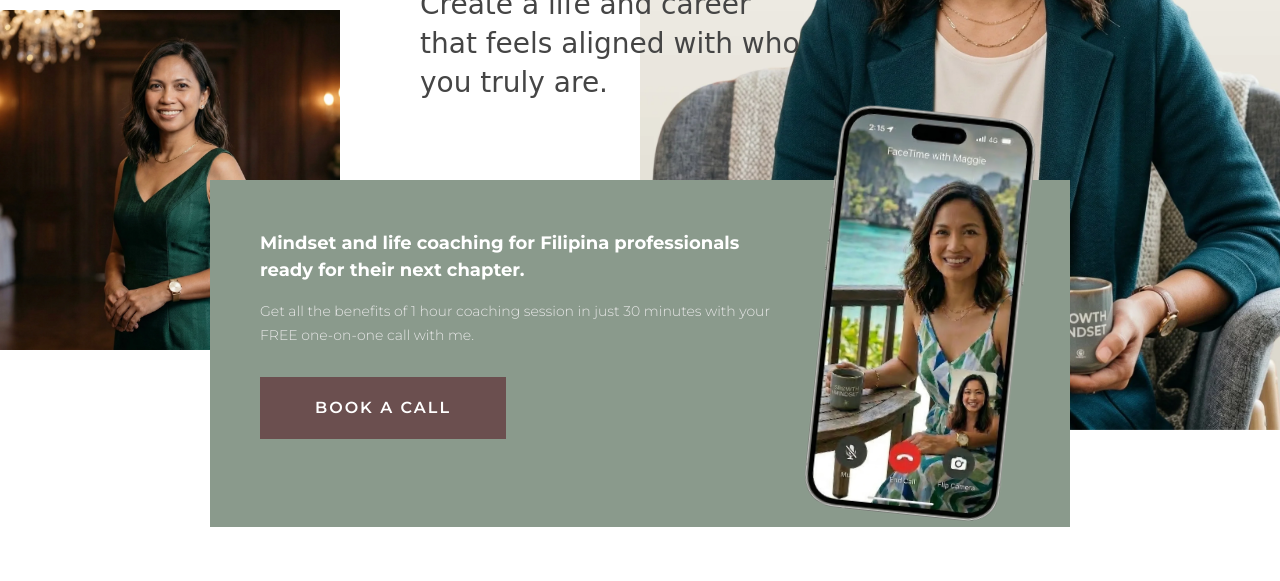
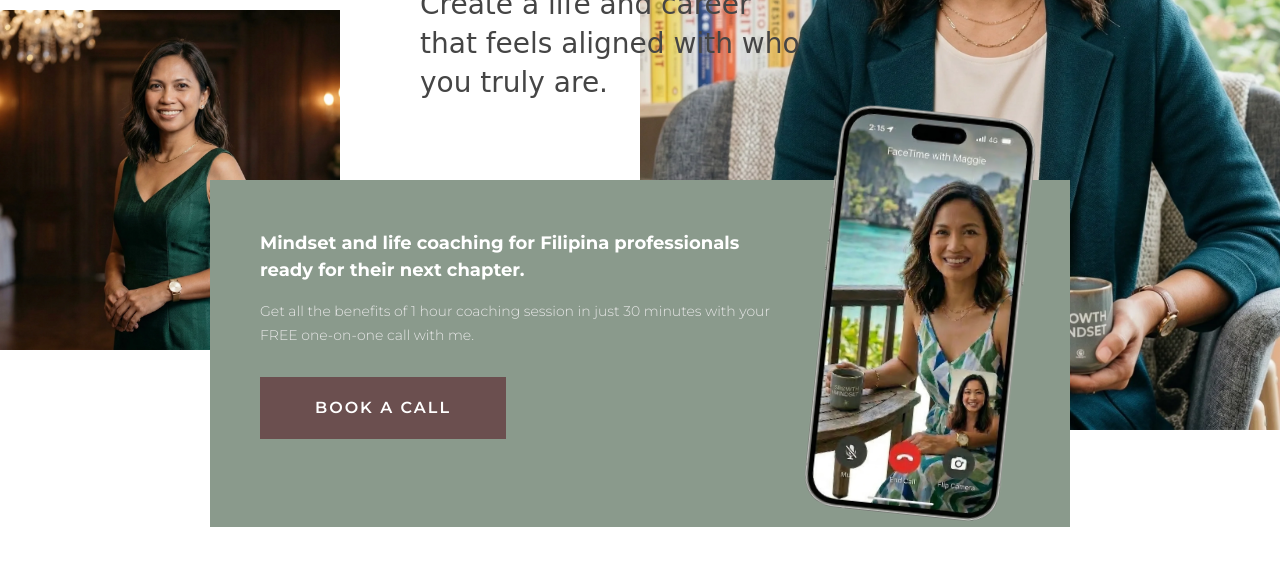
Before and after one commit to findingnami/alignedlifewithmaggie, a plain HTML site: page index.html in a window 1280 px wide. Shown: the part 362-943 px from the top of the page. Drawn offline with Linux system fonts and the light colour scheme; a web font is replaced by a local one.

Commit message:
change to maggie-1 to test

```diff
--- a/index.html
+++ b/index.html
@@ -46,7 +46,7 @@
                 <h2 class="hero-subheading">Create a life and career that feels aligned with who you truly are.</h2>
             </div>
             <div class="hero-right">
-                <img src="assets/maggie-5.webp" alt="Hero Image Right" class="hero-image">
+                <img src="assets/maggie-1.webp" alt="Hero Image Right" class="hero-image">
             </div>
         </div>
     </section>
```
